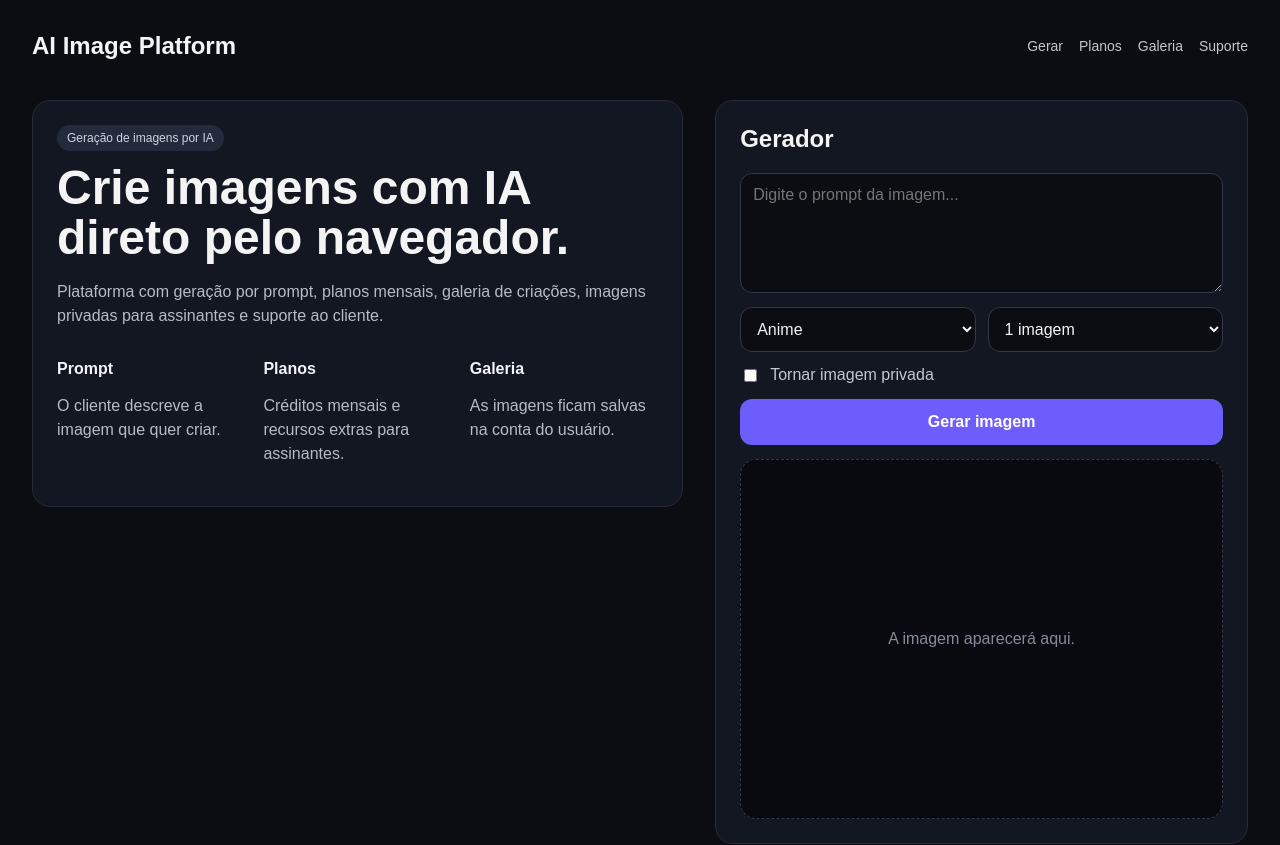
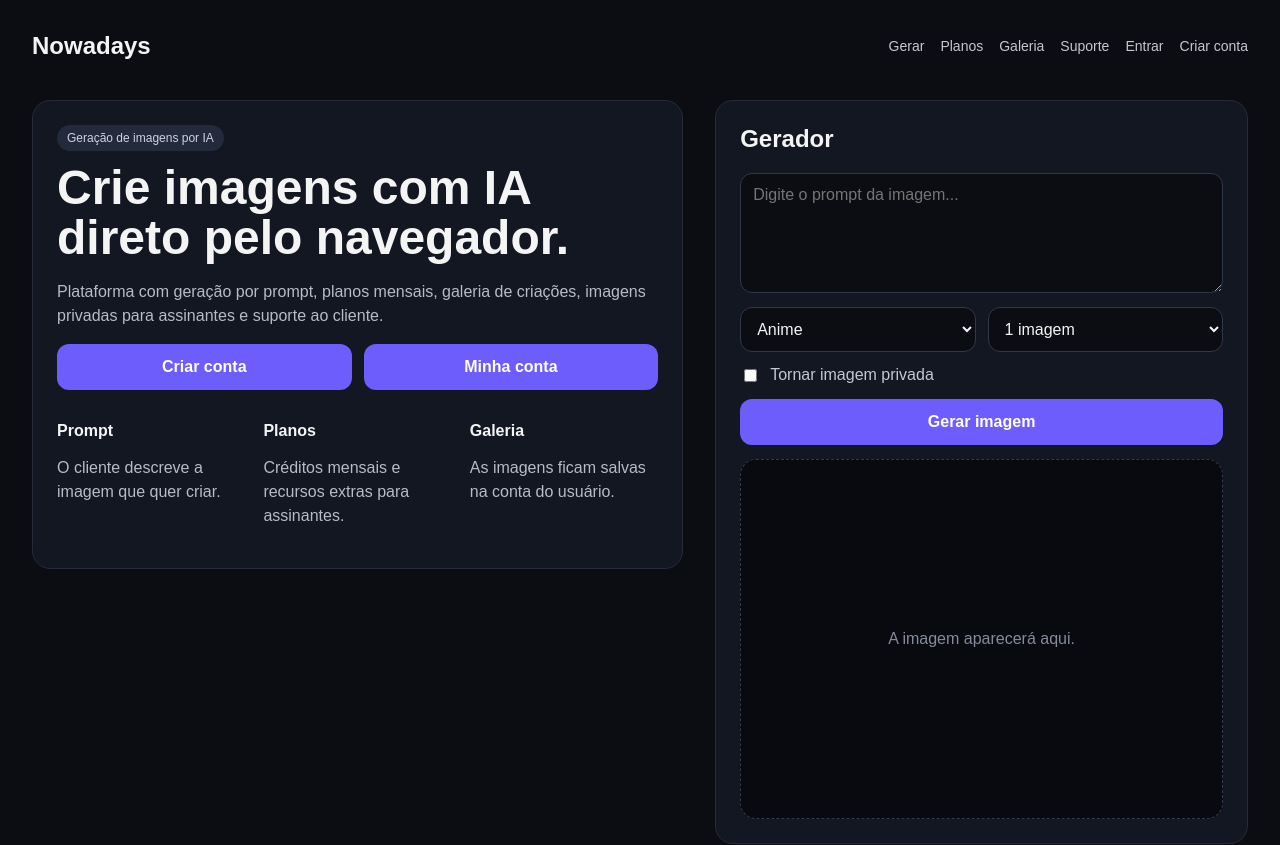
Before and after one commit to daniel0magnavita-ai/ai-image-platform, a Next.js app: page / in a window 1280 px wide. Shown: the top 845 px of the page. Built offline with nearby package versions, Linux system fonts and the light colour scheme.

Commit message:
Update page.tsx

```diff
--- a/app/page.tsx
+++ b/app/page.tsx
@@ -53,13 +53,19 @@ export default function HomePage() {
   return (
     <main className="page">
       <header className="header">
-        <div className="logo">AI Image Platform</div>
+        <a className="logo" href="/">
+          Nowadays
+        </a>
 
         <nav className="nav">
           <a href="#gerar">Gerar</a>
           <a href="#planos">Planos</a>
           <a href="#galeria">Galeria</a>
           <a href="#suporte">Suporte</a>
+          <a href="/login">Entrar</a>
+          <a className="navButton" href="/login">
+            Criar conta
+          </a>
         </nav>
       </header>
 
@@ -73,6 +79,16 @@ export default function HomePage() {
             Plataforma com geração por prompt, planos mensais, galeria de
             criações, imagens privadas para assinantes e suporte ao cliente.
           </p>
+
+          <div className="row ctaRow">
+            <a className="linkButton" href="/login">
+              Criar conta
+            </a>
+
+            <a className="linkButton secondaryLink" href="/dashboard">
+              Minha conta
+            </a>
+          </div>
 
           <div className="grid">
             <div>
```
